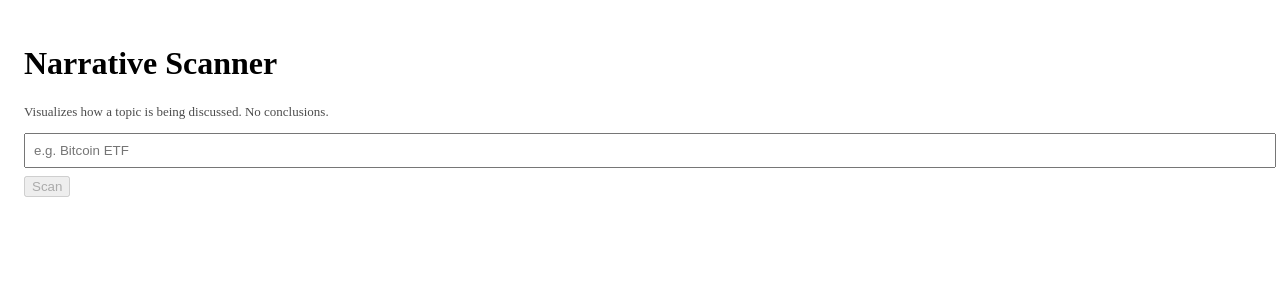
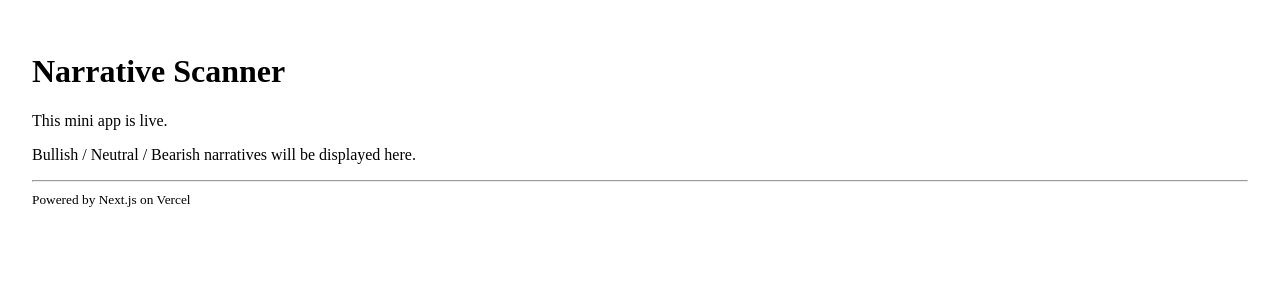
Before and after one commit to Komainu/narrative-scanner, a Next.js app: page / in a window 1280 px wide. Shown: the top 300 px of the page. Built offline with nearby package versions, Linux system fonts and the light colour scheme.

Commit message:
Refactor Page component to simplify structure
Removed state management and the run function for fetching data. Updated the main layout and added a live status message.

```diff
--- a/app/page.tsx
+++ b/app/page.tsx
@@ -1,69 +1,21 @@
-"use client";
+export default function Page() {
+  return (
+    <main style={{ padding: 24 }}>
+      <h1>Narrative Scanner</h1>
 
-import { useState } from "react";
-
-export default function Page() {
-  const [topic, setTopic] = useState("");
-  const [data, setData] = useState<any>(null);
-  const [loading, setLoading] = useState(false);
-
-  async function run() {
-    setLoading(true);
-    setData(null);
-
-    const res = await fetch("/api/scan", {
-      method: "POST",
-      headers: { "Content-Type": "application/json" },
-      body: JSON.stringify({ topic }),
-    });
-
-    const json = await res.json();
-    setData(json);
-    setLoading(false);
-  }
-
-  return (
-    <main style={{ padding: 16 }}>
-      <h1>Narrative Scanner</h1>
-      <p style={{ fontSize: 13, opacity: 0.7 }}>
-        Visualizes how a topic is being discussed. No conclusions.
+      <p>
+        This mini app is live.
       </p>
 
-      <input
-        value={topic}
-        onChange={(e) => setTopic(e.target.value)}
-        placeholder="e.g. Bitcoin ETF"
-        style={{ width: "100%", padding: 8 }}
-      />
+      <p>
+        Bullish / Neutral / Bearish narratives will be displayed here.
+      </p>
 
-      <button
-        onClick={run}
-        disabled={!topic || loading}
-        style={{ marginTop: 8 }}
-      >
-        {loading ? "Scanning…" : "Scan"}
-      </button>
+      <hr />
 
-      {data && (
-        <div style={{ marginTop: 16 }}>
-          <Section title="🟢 Bullish" items={data.bullish} />
-          <Section title="🟡 Neutral" items={data.neutral} />
-          <Section title="🔴 Bearish" items={data.bearish} />
-        </div>
-      )}
+      <small>
+        Powered by Next.js on Vercel
+      </small>
     </main>
-  );
+  )
 }
-
-function Section({ title, items }: any) {
-  return (
-    <div>
-      <h3>{title}</h3>
-      <ul>
-        {items.map((x: string, i: number) => (
-          <li key={i}>{x}</li>
-        ))}
-      </ul>
-    </div>
-  );
-}
```
